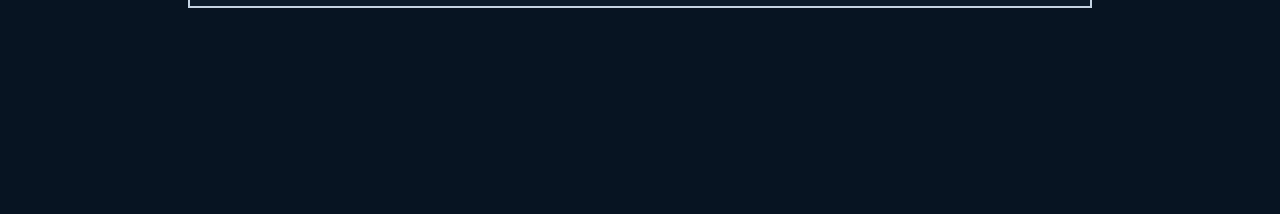
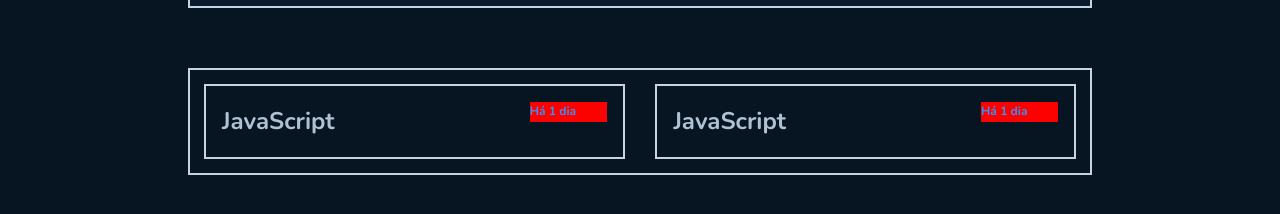
Before and after one commit to jnorberto23/github-blog, a React (Vite) app: page / in a window 1280 px wide. Shown: the part 430-644 px from the top of the page. Built offline with nearby package versions, Linux system fonts and the light colour scheme; a web font is replaced by a local one.

Commit message:
🚧in post component

```diff
--- a/src/pages/Home/index.tsx
+++ b/src/pages/Home/index.tsx
@@ -1,10 +1,31 @@
 import { Fragment } from "react";
 import { Profile } from "./components/Profile";
+import {
+  PostList,
+  PostTitleWrapper,
+  PostTitleSpan,
+  PostWrapper,
+  PostTitle,
+} from "./styles";
 
-export function Home(){
-    return (
-        <Fragment>
-            <Profile/>
-        </Fragment>
-    )
+export function Home() {
+  return (
+    <Fragment>
+      <Profile />
+      <PostList>
+        <PostWrapper>
+          <PostTitleWrapper>
+            <PostTitle>JavaScript</PostTitle>
+            <PostTitleSpan>Há 1 dia</PostTitleSpan>
+          </PostTitleWrapper>
+        </PostWrapper>
+        <PostWrapper>
+          <PostTitleWrapper>
+            <PostTitle>JavaScript</PostTitle>
+            <PostTitleSpan>Há 1 dia</PostTitleSpan>
+          </PostTitleWrapper>
+        </PostWrapper>
+      </PostList>
+    </Fragment>
+  );
 }
--- /dev/null
+++ b/src/pages/Home/styles.ts
@@ -0,0 +1,54 @@
+import styled from "styled-components";
+
+export const PostList = styled.div`
+  display: flex;
+  flex-wrap: wrap;
+  flex-direction: row;
+  box-shadow: 0 0 0 2px ${(props) => props.theme["base-subtitle"]};
+  max-width: 900px;
+  margin: 4rem auto;
+  padding: 1rem;
+  justify-content: space-between;
+`;
+
+export const PostWrapper = styled.div`
+  display: flex;
+  flex-wrap: wrap;
+  flex-direction: column;
+  flex-basis: 48%;
+  box-shadow: 0 0 0 2px ${(props) => props.theme["base-subtitle"]};
+  padding: 1rem;
+`;
+
+export const PostTitleWrapper = styled.div`
+width: 100%;
+  display: flex;
+  flex-direction: row;
+  align-items: flex-start;
+  justify-content: space-between;
+  flex-wrap: wrap;
+`;
+
+export const PostTitle = styled.div`
+  flex: 80%;
+  font-family: "Nunito";
+  font-style: normal;
+  font-weight: 700;
+  font-size: 1.5rem;
+  line-height: 160%;
+
+  @media (max-width: 728px) {
+    text-align: center;
+  }
+`;
+
+export const PostTitleSpan = styled.span`
+  flex: 20%;
+  font-family: "Nunito";
+  font-style: normal;
+  font-weight: 700;
+  font-size: 12px;
+  line-height: 160%;
+  color: ${(props) => props.theme["blue"]};
+  background-color: red;
+`;
```
Also changed, not shown: tsconfig.json (+13 -4 lines).
